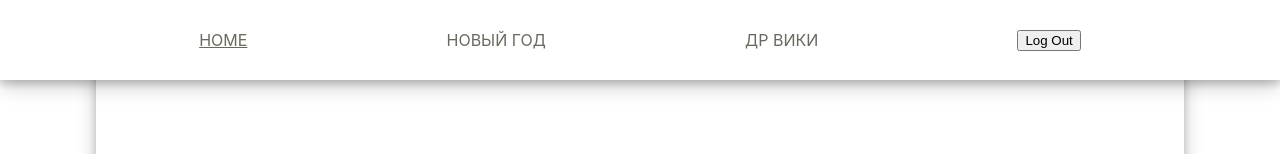
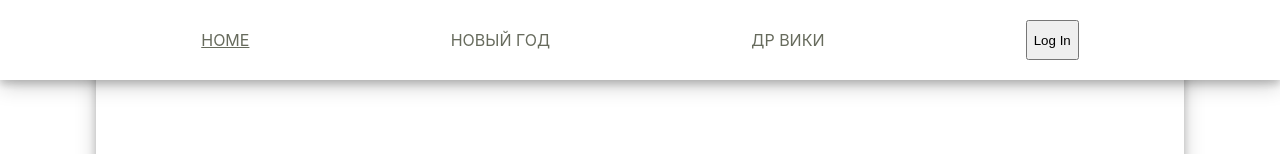
Before and after one commit to ahmadeev/web-4-frontend, a React (Vite) app: page /#/ in a window 1280 px wide. Shown: the top 154 px of the page. Built offline with nearby package versions, Linux system fonts and the light colour scheme.

Commit message:
Add navbar feature

```diff
--- a/src/component-styles/Navbar.module.css
+++ b/src/component-styles/Navbar.module.css
@@ -27,3 +27,7 @@ nav.navbar a:visited {
 nav.navbar a.active {
     text-decoration: underline;
 }
+
+nav.navbar button {
+    height: 50%
+}
--- a/src/components/Navbar.jsx
+++ b/src/components/Navbar.jsx
@@ -4,11 +4,19 @@ import {NavLink, useLocation, useNavigate} from "react-router-dom";
 import {useAuth} from "./AuthProvider.jsx";
 
 function Navbar() {
-    const { logout } = useAuth();
+    const { isAuthenticated, logout } = useAuth();
     const navigate = useNavigate();
     const location = useLocation();
     const from = location.pathname || "/"
-    console.log("извне: ", from)
+    console.log("извне: ", from);
+
+    const div_style = {
+        height: "100%",
+        display: "flex",
+        justifyContent: "space-between",
+        alignItems: "center",
+        gap: "10px"
+    }
 
     return (
         <>
@@ -16,11 +24,33 @@ function Navbar() {
                 <NavLink className={({isActive}) => isActive ? styles.active : ""} to="/">home</NavLink>
                 <NavLink className={({isActive}) => isActive ? styles.active : ""} to="/ny">новый год</NavLink>
                 <NavLink className={({isActive}) => isActive ? styles.active : ""} to="/vbd">др вики</NavLink>
-                <button onClick={() => {
-                    console.log(from)
-                    logout();
-                    navigate(from);
-                }}>Log Out</button>
+
+
+                <div style={div_style}>
+                    {
+                        !isAuthenticated &&
+                        <button onClick={() => navigate("/auth")}>
+                            Log In
+                        </button>
+                    }
+
+                    {
+                        isAuthenticated &&
+                        <>
+                            <h3>Твоё Имя</h3>
+                            <button onClick={() => {
+                                console.log(from)
+                                logout();
+                                navigate(from);
+                            }}>
+                                Log Out
+                            </button>
+                        </>
+                    }
+                </div>
+
+
+
             </nav>
         </>
     )
```
